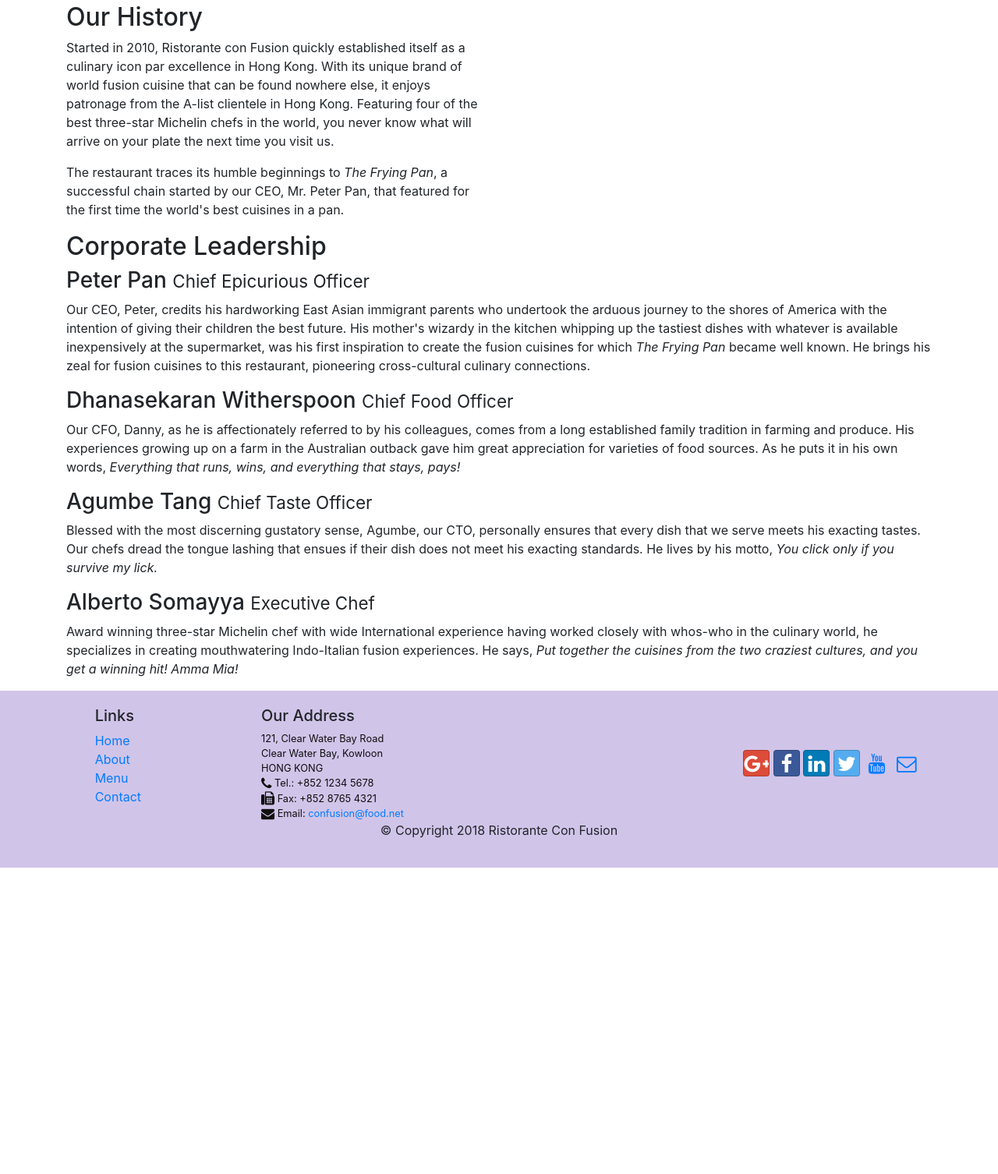
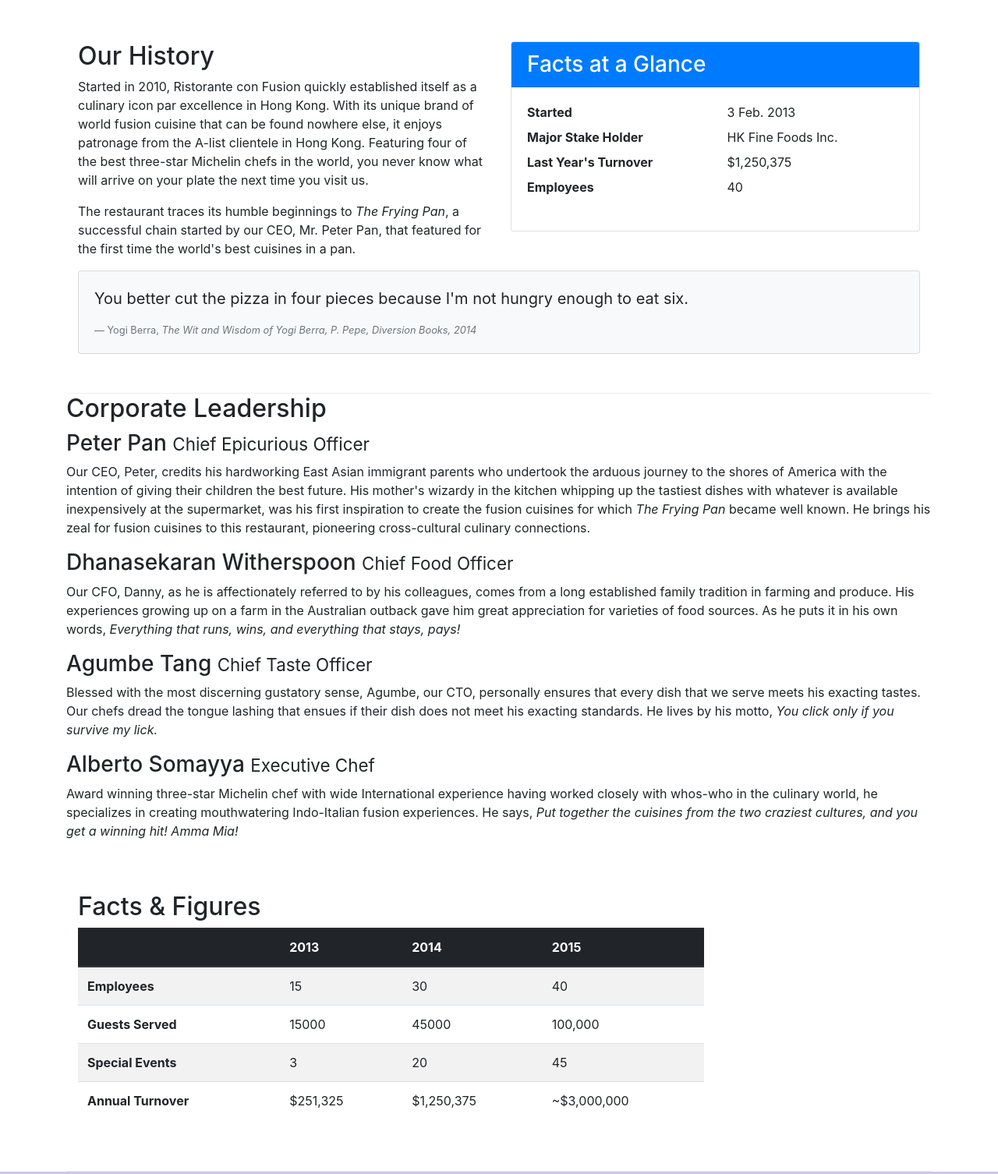
Before and after one commit to vrishabhparmar/MyBootstrapProject, a website: page aboutus.html in a window 1280 px wide. Shown: the part 439-1945 px from the top of the page at 78% size. Before the commit the page ends 1552 px from the top, so only its background shows below. Drawn offline with nearby package versions, Linux system fonts and the light colour scheme.

Commit message:
tables and cards

```diff
--- a/aboutus.html
+++ b/aboutus.html
@@ -62,13 +62,41 @@
             </div>
         </div>
 
-        <div class="row">
+        <div class="row row-content">
             <div class="col-12 col-sm-6">
                 <h2>Our History</h2>
                 <p>Started in 2010, Ristorante con Fusion quickly established itself as a culinary icon par excellence in Hong Kong. With its unique brand of world fusion cuisine that can be found nowhere else, it enjoys patronage from the A-list clientele in Hong Kong.  Featuring four of the best three-star Michelin chefs in the world, you never know what will arrive on your plate the next time you visit us.</p>
                 <p>The restaurant traces its humble beginnings to <em>The Frying Pan</em>, a successful chain started by our CEO, Mr. Peter Pan, that featured for the first time the world's best cuisines in a pan.</p>
             </div>
-            <div>
+            <div class="col-12 col-sm-6">
+                <div class="card">
+                    <h3 class="card-header bg-primary text-white" >Facts at a Glance</h3>
+                    <div class="card-body">
+                        <dl class="row">
+                                <dt class="col-6">Started</dt>
+                                <dd class="col-6">3 Feb. 2013</dd>
+                                <dt class="col-6">Major Stake Holder</dt>
+                                <dd class="col-6">HK Fine Foods Inc.</dd>
+                                <dt class="col-6">Last Year's Turnover</dt>
+                                <dd class="col-6">$1,250,375</dd>
+                                <dt class="col-6">Employees</dt>
+                                <dd class="col-6">40</dd>
+                        </dl>
+                    </div>
+                </div>
+            </div>
+            <div class="col-12">
+                <div class="card card-body bg-light">
+                    <blockquote class="blockquote">
+                        <p class="mb-0">You better cut the pizza in four pieces because
+                                I'm not hungry enough to eat six.</p>
+                    </blockquote>
+                    <footer class="blockquote-footer">Yogi Berra,
+                            <cite title="Source Title">The Wit and Wisdom of Yogi Berra,
+                                    P. Pepe, Diversion Books, 2014</cite>
+                    </footer>
+
+                </div>
             </div>
         </div>
 
@@ -86,8 +114,53 @@
                 <p class="d-none d-sm-block">Award winning three-star Michelin chef with wide International experience having worked closely with whos-who in the culinary world, he specializes in creating mouthwatering Indo-Italian fusion experiences. He says, <em>Put together the cuisines from the two craziest cultures, and you get a winning hit! Amma Mia!</em></p>
             </div>
        </div>
+       <div class="row row-content">
+            <div class="col-12 col-sm-9">
+                <h2>Facts &amp; Figures</h2>
+                <div class="table-responsive">
+                    <table class="table table-striped">
+                        <thead class="thead-dark">
+                            <tr>
+                                <th>&nbsp;</th>
+                                <th>2013</th>
+                                <th>2014</th>
+                                <th>2015</th>
+                            </tr>
+                        </thead>
+                        <tbody>
+                            <tr>
+                                <th>Employees</th>
+                                <td>15</td>
+                                <td>30</td>
+                                <td>40</td>
+                            </tr>
+                            <tr>
+                                    <th>Guests Served</th>
+                                    <td>15000</td>
+                                    <td>45000</td>
+                                    <td>100,000</td>
+                                </tr>
+                                <tr>
+                                    <th>Special Events</th>
+                                    <td>3</td>
+                                    <td>20</td>
+                                    <td>45</td>
+                                </tr>
+                                <tr>
+                                    <th>Annual Turnover</th>
+                                    <td>$251,325</td>
+                                    <td>$1,250,375</td>
+                                    <td>~$3,000,000</td>
+                                </tr>
+                        </tbody>
+                    </table>
+                </div>
+            </div>
+            <div class="col-12 col-sm-3"></div>
+        </div>
 
     </div>
+
 
     <footer class="footer">
         <div class="container-fluid">
```
